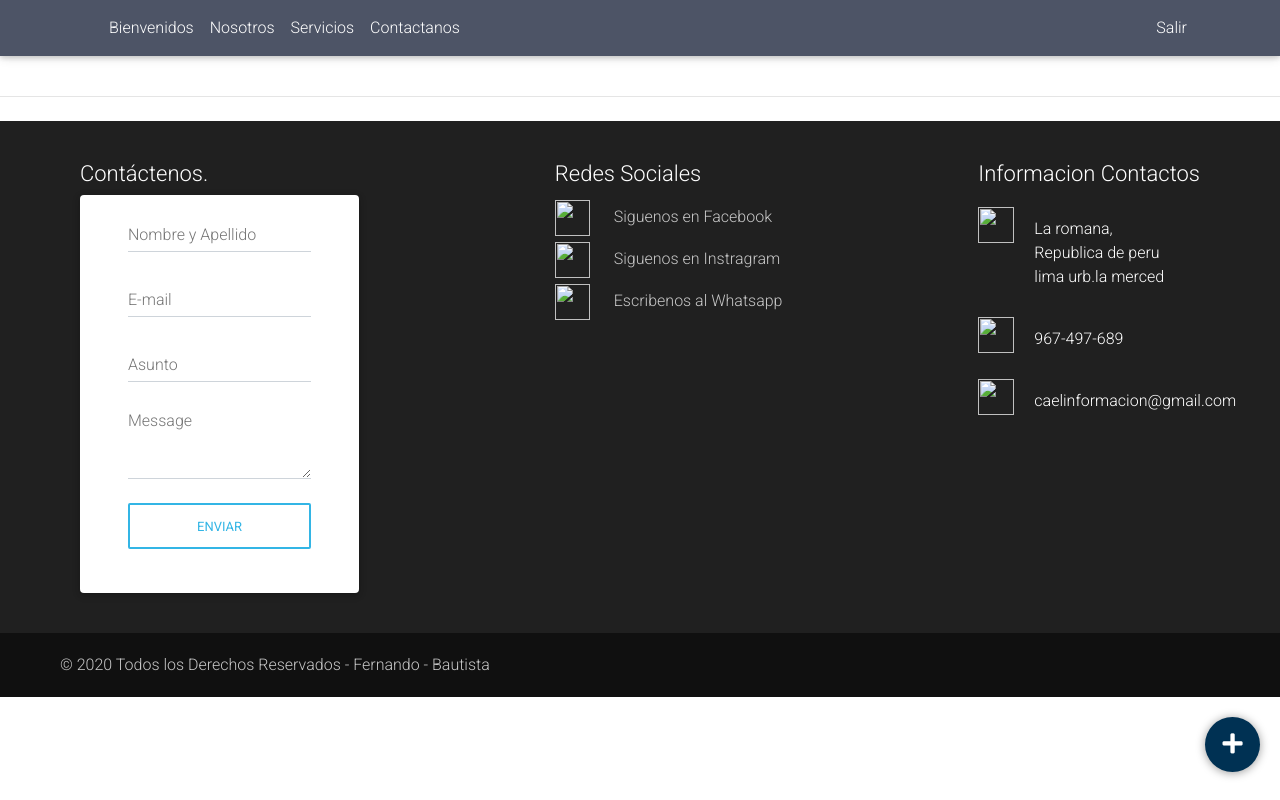
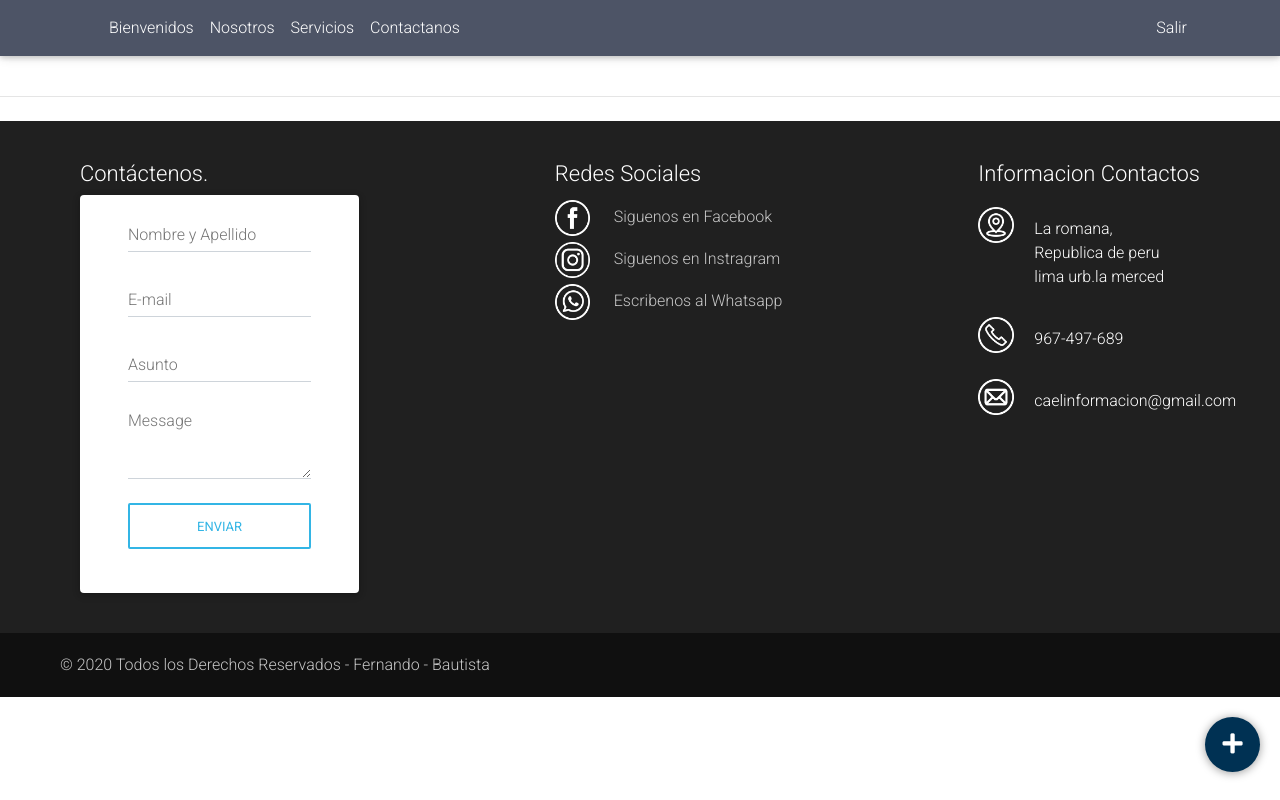
Before and after one commit to Elias-Bryan/practica1, a website: page public/index.html in a window 1280 px wide. Drawn offline with nearby package versions, Linux system fonts and the light colour scheme.

Commit message:
commit diaz3

```diff
--- a/public/index.html
+++ b/public/index.html
@@ -9,7 +9,6 @@
   <link href="https://cdnjs.cloudflare.com/ajax/libs/twitter-bootstrap/4.5.0/css/bootstrap.min.css" rel="stylesheet">
   <link href="https://cdnjs.cloudflare.com/ajax/libs/mdbootstrap/4.19.1/css/mdb.min.css" rel="stylesheet">
 
-  <script type="text/javascript" src="https://checkout.culqi.com/js/v3"></script>
    <!-- Google Fonts -->
 	<link href='https://fonts.googleapis.com/css?family=Open+Sans:400,300,400italic,600,600italic,700,700italic,800' rel='stylesheet' type='text/css'>
 	<link href='https://fonts.googleapis.com/css?family=Poppins:400,300,500,600,700' rel='stylesheet' type='text/css'>
@@ -185,17 +184,17 @@
         <div class="column2">
           <h1>Redes Sociales</h1>
           <div class="row-icon">
-            <img src="static/img/footer/facebook.png" alt="">
+            <img src="img/footer/facebook.png" alt="">
             <label for="">Siguenos en Facebook</label>
 
           </div>
           <div class="row-icon">
-            <img src="static/img/footer/instagram.png" alt="">
+            <img src="img/footer/instagram.png" alt="">
             <label for="">Siguenos en Instragram</label>
 
           </div>
           <div class="row-icon">
-            <img src="static/img/footer/whatsapp.png" alt="">
+            <img src="img/footer/whatsapp.png" alt="">
             <label for="">Escribenos al Whatsapp</label>
 
           </div>
@@ -204,19 +203,19 @@
         <div class="column3">
           <h1>Informacion Contactos</h1>
           <div class="row2">
-             <img src="static/img/footer/ubicacion.png" alt="">
+             <img src="img/footer/ubicacion.png" alt="">
              <label for="">La romana, Republica de peru lima
                urb.la merced
              </label>
           </div>
           <div class="row2">
-            <img src="static/img/footer/telefono.png" alt="">
+            <img src="img/footer/telefono.png" alt="">
             <label for="">
               967-497-689
             </label>
          </div>
          <div class="row2">
-          <img src="static/img/footer/mensaje.png" alt="">
+          <img src="img/footer/mensaje.png" alt="">
           <label for="">
             caelinformacion@gmail.com
           </label>
@@ -227,10 +226,10 @@
     </div>
     <div class="container-footer">
       <div class="footer">
-      <div class="copyright">
-        © 2020 Todos los Derechos Reservados - <a href="https://www.appsitecinfo.com/">Fernando - Bautista</a>
+        <div class="copyright">
+          © 2020 Todos los Derechos Reservados - <a href="https://www.appsitecinfo.com/">Fernando - Bautista</a>
+        </div>
       </div>
-    </div>
    </div>
     </footer>
 
```
Also changed, not shown: public/img/footer/facebook.png (added), public/img/footer/instagram.png (added), public/img/footer/mensaje.png (added), public/img/footer/telefono.png (added), public/img/footer/ubicacion.png (added), public/img/footer/whatsapp.png (added).
